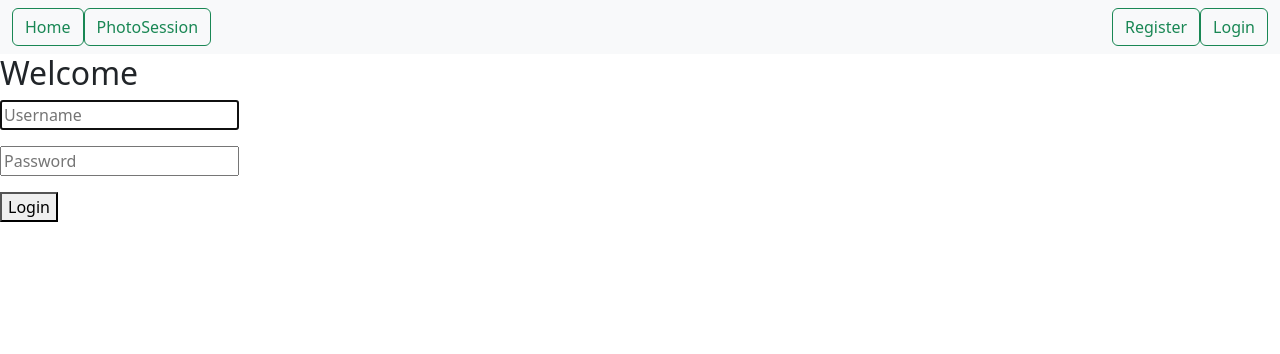
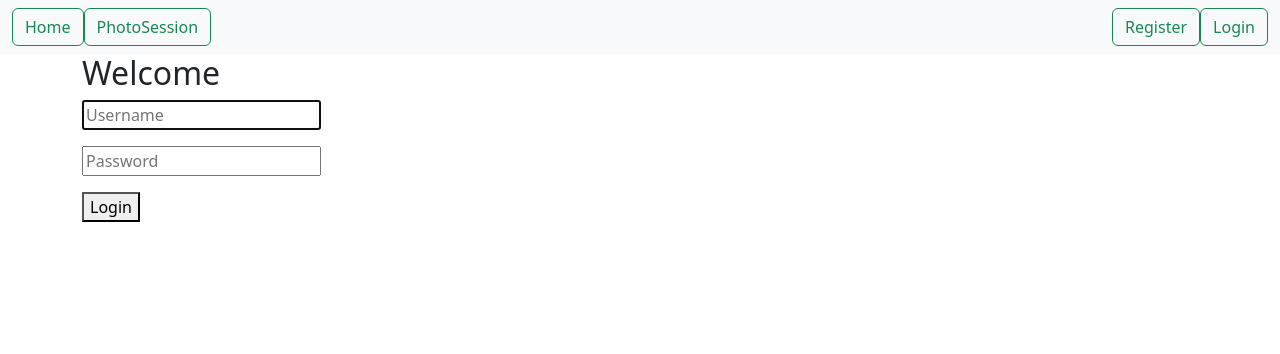
Before and after one commit to VladimirStoqnov/My-Project, a Django app: page /login/ in a window 1280 px wide. Shown: the top 354 px of the page. Run offline with Django 4.2, Linux system fonts and the light colour scheme; some libraries are stand-ins or nearby versions.

Commit message:
Requirements

```diff
--- a/templates/common/login.html
+++ b/templates/common/login.html
@@ -78,7 +78,7 @@
         </div>
     </div>
 </nav>
-<form class="form-group" method="post" action="{% url 'sign in' %}">
+<form class="form-group container text-left" method="post" action="{% url 'sign in' %}">
 
     <h2>Welcome</h2>
     {% if form.errors %}
```
Also changed, not shown: db.sqlite3.
